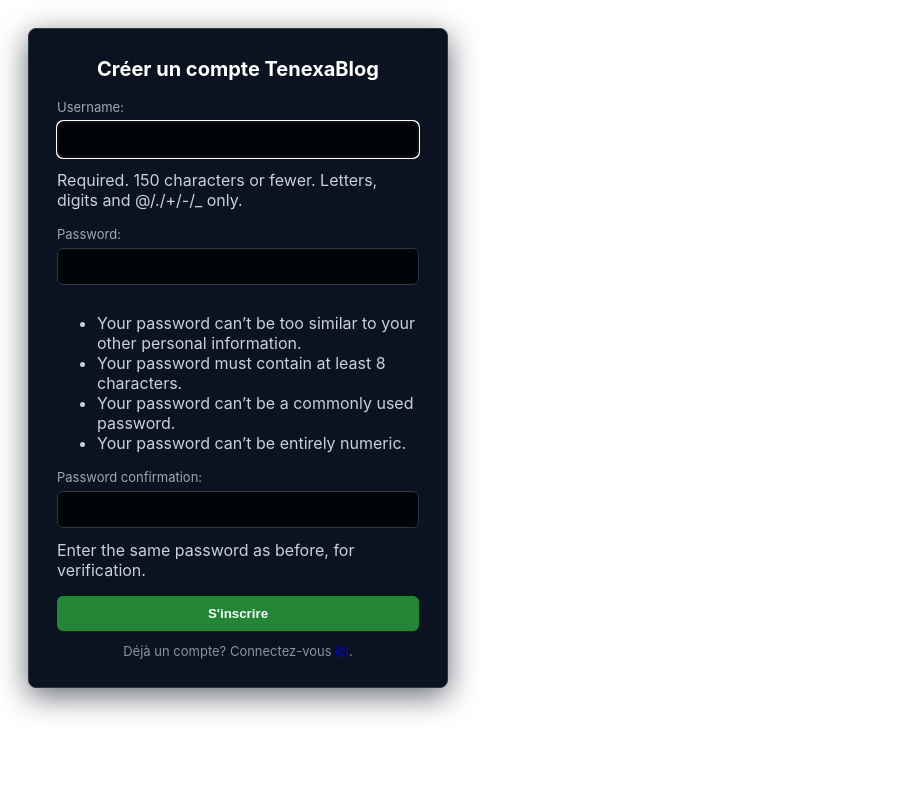
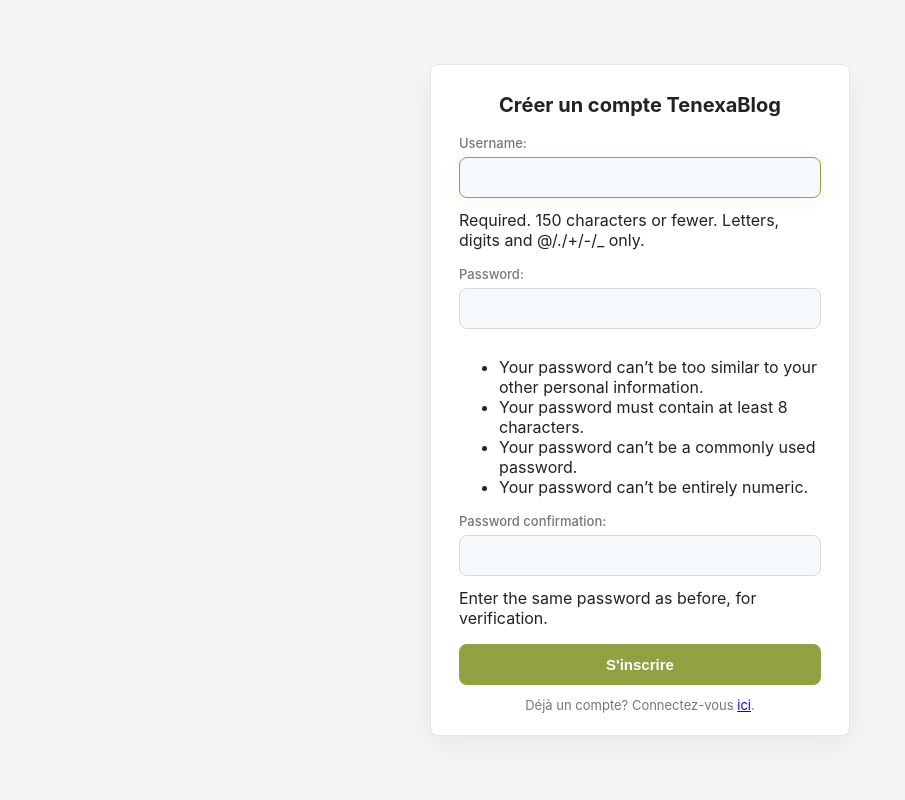
Before and after one commit to LiOlivier/mini_blog, a Django app: page /register/ in a window 1280 px wide. Shown: the whole page, without its empty margins (0-905 px from the left). Run offline with Django 5.2, Linux system fonts and the light colour scheme.

Commit message:
Changing register & login

```diff
--- a/blog/static/blog/style.css
+++ b/blog/static/blog/style.css
@@ -15,7 +15,7 @@
   margin: 0;
   padding: 28px;
   font-family: Inter, system-ui, Arial, Helvetica, sans-serif;
-  background: var(--bg);
+  background: var(--muted);
   color: var(--ink);
 }
 
@@ -215,64 +221,118 @@
   background: var(--muted);
 }
 
+.user-icon {
+  height: 20px;
+  width: 20px;
+  display: inline-block;
+  vertical-align: middle;
+  filter: none;
+  position: absolute;
+  right: 24px;
+  top: 50%;
+  transform: translateY(-50%);
+  z-index: 2;
+}
+
 .login-page {
   min-height: 100vh;
   display: flex;
   align-items: center;
   justify-content: center;
-  background: #0d1117;
+  background: var(--muted);
 }
 
 .login-card {
   width: 420px;
   max-width: calc(100% - 32px);
-  background: #0b1220;
-  color: #c9d1d9;
-  border: 1px solid #30363d;
+  background: var(--bg);
+  color: var(--ink);
+  border: 1px solid var(--line);
   border-radius: 8px;
-  padding: 28px;
-  box-shadow: 0 8px 30px rgba(2,6,23,0.6);
+  padding: 28px 28px 22px;
+  box-shadow: 0 10px 30px rgba(15, 15, 15, 0.06);
 }
 
 .login-card h1 {
   margin: 0 0 18px 0;
   font-size: 20px;
-  color: #ffffff;
+  color: var(--ink);
   text-align: center;
+  font-weight: 700;
 }
 
 .login-card label {
   display: block;
   margin-bottom: 6px;
-  color: #9da8b2;
+  color: var(--muted-text);
   font-size: 13px;
+  font-weight: 500;
 }
 
 .login-card input[type="text"],
-.login-card input[type="password"] {
+.login-card input[type="password"],
+.login-card input[type="email"],
+.login-card textarea,
+.login-card select {
   width: 100%;
-  padding: 10px 12px;
-  border-radius: 6px;
-  border: 1px solid #30363d;
-  background: #010409;
-  color: #c9d1d9;
+  padding: 12px 14px;
+  border-radius: 8px;
+  border: 1px solid #d8d8d8;
+  background: #f6f9fb;
+  color: var(--ink);
   margin-bottom: 12px;
+  box-sizing: border-box;
+}
+
+.login-card input:focus,
+.login-card textarea:focus,
+.login-card select:focus {
+  outline: none;
+  border-color: var(--accent);
+  box-shadow: 0 4px 18px rgba(144,162,66,0.08);
 }
 
 .login-card button {
   width: 100%;
-  padding: 10px 12px;
-  border-radius: 6px;
+  padding: 12px 14px;
+  border-radius: 8px;
   border: none;
-  background: #238636;
-  color: white;
-  font-weight: 600;
+  background: var(--accent);
+  color: #ffffff;
+  font-weight: 700;
   cursor: pointer;
+  font-size: 15px;
+}
+
+.login-card button:hover {
+  background: #7a8e36;
 }
 
 .login-card .secondary {
   margin-top: 12px;
   text-align: center;
-  color: #8b949e;
+  color: var(--muted-text);
   font-size: 13px;
 }
+
+@media (max-width: 800px) {
+  .site-header-inner {
+    justify-content: flex-start;
+  }
+  .site-logo {
+    position: static;
+    transform: none;
+  }
+  .site-nav {
+    position: static;
+    margin: 0 12px;
+  }
+  .user-icon {
+    position: static;
+    transform: none;
+    display: inline-block;
+    margin-left: 12px;
+  }
+  .site-logo img { height: 48px }
+  .site-nav ul { gap: 8px }
+}
--- a/blog/templates/blog/home.html
+++ b/blog/templates/blog/home.html
@@ -16,7 +16,7 @@
             <nav class="site-nav" aria-label="Navigation principale">
                 <ul>
                     <li><a href="{% url 'create_form' %}">Nouvel article</a></li>
-                    <li><a href="{% url 'login' %}">Connexion</a></li>
+                    <li><a href="{% url 'login' %}"><img src="{% static 'blog/images/utilisateur.png' %}" alt="Connexion" class="user-icon"></a></li>
                 </ul>
             </nav>
         </div>
--- a/blog/templates/blog/register.html
+++ b/blog/templates/blog/register.html
@@ -7,7 +7,7 @@
     <title>Inscription</title>
     <link rel="stylesheet" href="{% static 'blog/style.css' %}">
 </head>
-<body>
+<body class="login-page">
     <div class="login-card">
         <h1>Créer un compte TenexaBlog</h1>
         <form method="post">
```
Also changed, not shown: other parts of blog/static/blog/style.css (+20 -14 lines).
